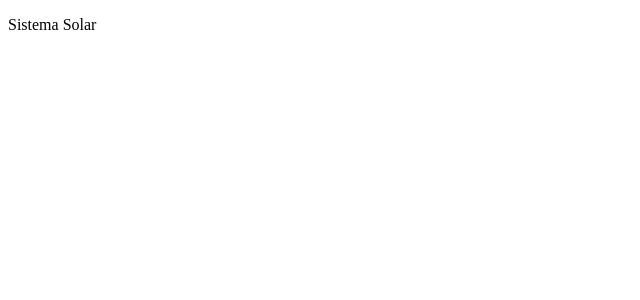
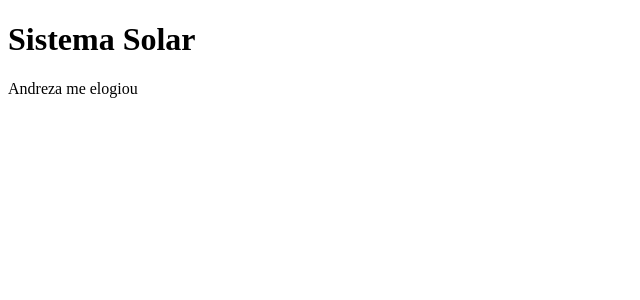
Before and after one commit to Hey-Lets-code/Project-Solar-System, a React (Create React App) app: page / in a window 1280 px wide. Shown: the top 300 px of the page, without its empty margins (0-640 px from the left). Built offline with nearby package versions, Linux system fonts and the light colour scheme.

Commit message:
Requisito 1 - 18 de ago 2022 às 18:11

```diff
--- a/src/App.js
+++ b/src/App.js
@@ -1,8 +1,14 @@
 import React from 'react';
+import Header from './components/Header';
 
-class App extends React.Component {
+class App extends React.Component { // ela é uma cópia do componente react
   render() {
-    return (<p>Sistema Solar</p>);
+    return (
+      <div>
+        <Header />
+        <p>Andreza me elogiou</p>
+      </div>
+    );
   }
 }
 
--- /dev/null
+++ b/src/components/Header.js
@@ -0,0 +1,12 @@
+import React from 'react';
+
+class Header extends React.Component { // ela é uma cópia do componente react
+  render() {
+    return (
+      <header>
+        <h1>Sistema Solar</h1>
+      </header>);
+  }
+}
+
+export default Header;
```
Also changed, not shown: src/components/SolarSystem.js (added, +10 -0 lines).
